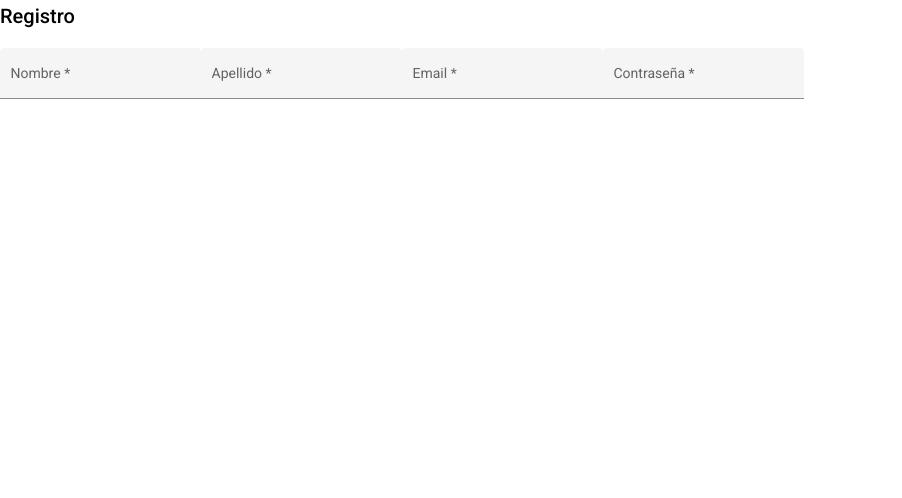
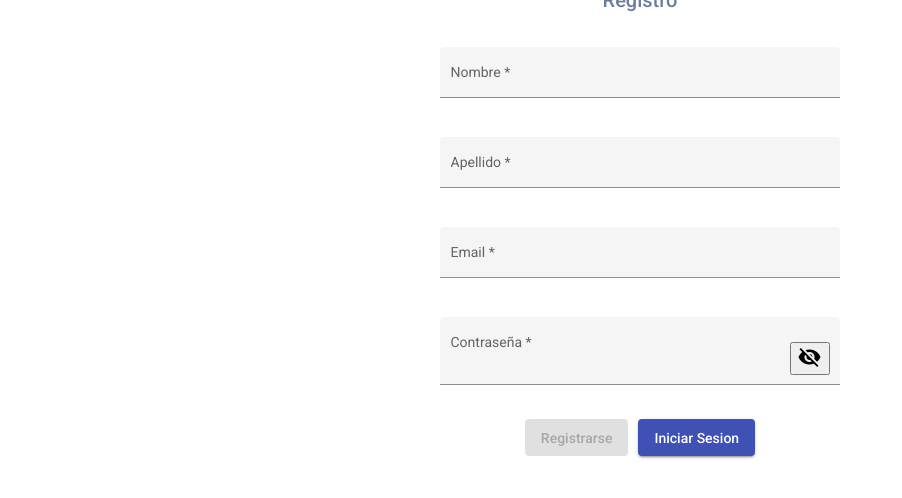
Before and after one commit to dianalleon/PruebaFrontendGopenux, an Angular app: page /auth/login in a window 1280 px wide. Both pictures are taken after a click on the button "Registrarse". Shown: the top 498 px of the page, without its empty margins (0-902 px from the left). Built offline with nearby package versions, Linux system fonts and the light colour scheme.

Commit message:
enviando datos del registro login admin y user

```diff
--- a/src/app/platform/auth/login/login.component.html
+++ b/src/app/platform/auth/login/login.component.html
@@ -22,8 +22,8 @@
     </mat-error>
   </mat-form-field>
 
-  <div class="buttons" class="buttons">
+  <div class="buttons">
     <button mat-raised-button class="btn-save" color="primary" type="submit">Iniciar Sesion</button>
-    <button mat-raised-button class="btn-register" type="button" routerLink="/auth/register/ROLE_USER"><a>Registrarse</a></button>
+    <button mat-raised-button class="btn" type="button" routerLink="/auth/register/ROLE_USER"><a>Registrarse</a></button>
   </div>
 </form>
--- a/src/app/platform/auth/login/login.component.scss
+++ b/src/app/platform/auth/login/login.component.scss
@@ -17,14 +17,6 @@ body{
   font-family: 'Cormorant Garamond', serif;
 }
 
-h2{
-  align-items: center;
-  font-family: 'Nunito', sans-serif;
-  font-size: 24px;
-  font-weight: bold;
-  color:#6a7da0;
-}
-
   .mat-form-field {
     width: 100%;
   }
@@ -34,36 +26,36 @@ h2{
   padding: 5px 10px;
 }
 
-.visible {
-  display: inline-flex;
-  width: 100%;
-  justify-content: space-between;
-}
+//.visible {
+//  display: inline-flex;
+//  width: 100%;
+//  justify-content: space-between;
+//}
 
-.btn-save {
-  border-radius: 4px;
-  background-color: #43598a;
-  cursor: pointer;
-  border: none;
-  outline: none;
-}
-
-.btn-save mat-icon {
-  padding:5px;
-  color: white;
-}
-
-.buttons {
-  display: flex;
-  gap:10px;
-}
-
-.btn-close{
-  background-color: #c0c7c2;
-  border-radius: 4px;
-  cursor: pointer;
-  border: none;
-  outline: none;
-  color: white;
-  padding:5px;
-}
+//.buttons {
+//  display: flex;
+//  gap:10px;
+//}
+//
+//.btn-save {
+//  border-radius: 4px;
+//  background-color: #43598a;
+//  cursor: pointer;
+//  border: none;
+//  outline: none;
+//}
+//
+//.btn-save mat-icon {
+//  padding:5px;
+//  color: white;
+//}
+//
+//.btn{
+//  background-color: #c0c7c2;
+//  border-radius: 4px;
+//  cursor: pointer;
+//  border: none;
+//  outline: none;
+//  color: white;
+//  padding:5px;
+//}
--- a/src/app/platform/auth/register-admin/register-admin.component.html
+++ b/src/app/platform/auth/register-admin/register-admin.component.html
@@ -1 +1 @@
-<app-form-register></app-form-register>
+<app-form-register (formDatos)="registerAdmin($event)"></app-form-register>
--- a/src/app/platform/auth/register-admin/register-admin.component.ts
+++ b/src/app/platform/auth/register-admin/register-admin.component.ts
@@ -1,15 +1,16 @@
 import { Component, OnInit } from '@angular/core';
+import {AuthService} from "../../services/auth.service";
 
 @Component({
   selector: 'app-register-admin',
   templateUrl: './register-admin.component.html',
   styleUrls: ['./register-admin.component.scss']
 })
-export class RegisterAdminComponent implements OnInit {
+export class RegisterAdminComponent {
 
-  constructor() { }
+  constructor(private auth: AuthService) { }
 
-  ngOnInit(): void {
+  registerAdmin(user: any){
+    this.auth.registerTechnical(user);
   }
-
 }
--- a/src/app/platform/auth/register-user/register-user.component.html
+++ b/src/app/platform/auth/register-user/register-user.component.html
@@ -1 +1 @@
-<app-form-register></app-form-register>
+<app-form-register (formDatos)="registerUser($event)"></app-form-register>
--- a/src/app/platform/auth/register-user/register-user.component.ts
+++ b/src/app/platform/auth/register-user/register-user.component.ts
@@ -1,4 +1,5 @@
 import { Component, OnInit } from '@angular/core';
+import {AuthService} from "../../services/auth.service";
 
 @Component({
   selector: 'app-register-user',
@@ -7,9 +8,12 @@ import { Component, OnInit } from '@angular/core';
 })
 export class RegisterUserComponent implements OnInit {
 
-  constructor() { }
+  constructor(private auth: AuthService) { }
 
   ngOnInit(): void {
   }
 
+  registerUser(user: any){
+    this.auth.registerCitizen(user);
+  }
 }
--- a/src/app/platform/components/form-register/form-register.component.html
+++ b/src/app/platform/components/form-register/form-register.component.html
@@ -1,27 +1,40 @@
-<form [formGroup]="form" (ngSubmit)="onSubmit()">
+<form [formGroup]="form" (ngSubmit)="onSubmit()" class="form">
   <h2>Registro</h2>
 
-  <mat-form-field appearance="fill">
+  <mat-form-field appearance="fill" class="col">
     <mat-label>Nombre</mat-label>
     <input matInput formControlName="name" placeholder="Ingrese su nombre">
     <mat-error *ngIf="form.get('name')?.hasError('required')">Su nombre es requerido</mat-error>
   </mat-form-field>
 
-  <mat-form-field appearance="fill">
+  <mat-form-field appearance="fill" class="col">
     <mat-label>Apellido</mat-label>
     <input matInput formControlName="lastName" placeholder="Ingrese su apellido">
     <mat-error *ngIf="form.get('lastName')?.hasError('required')">Su apellido es requerido</mat-error>
   </mat-form-field>
 
-  <mat-form-field appearance="fill">
+  <mat-form-field appearance="fill" class="col">
     <mat-label>Email</mat-label>
     <input matInput formControlName="email" placeholder="Ingrese su correo">
     <mat-error *ngIf="form.get('email')?.hasError('required')">El correo electrónico es requerido</mat-error>
+    <mat-error *ngIf="form.get('email')?.hasError('email')">Su correo no es valido</mat-error>
   </mat-form-field>
 
   <mat-form-field appearance="fill" class="col" >
     <mat-label>Contraseña</mat-label>
-    <input matInput formControlName="password" placeholder="Ingrese su contraseña" type="password" >
+    <div class="visible">
+      <input matInput [type]="hide ? 'password' : 'text'" formControlName="password"
+             placeholder="Ingrese su contraseña">
+      <button type="button" class="edit" (click)="toggleVisibility()"><mat-icon>{{ hide ? 'visibility_off' : 'visibility' }}</mat-icon></button>
+    </div>
     <mat-error *ngIf="form.get('password')?.hasError('required')">Su contraseña es requerido</mat-error>
+    <mat-error *ngIf="form.get('password')?.hasError('pattern')">
+      La contraseña debe tener al menos 8 caracteres, una mayúscula, una minúscula y un carácter especial.
+    </mat-error>
   </mat-form-field>
+
+  <div class="buttons" class="buttons">
+    <button mat-raised-button class="btn-save" type="submit"  [disabled]="form.invalid"><a>Registrarse</a></button>
+    <button mat-raised-button class="btn" color="primary" type="button" routerLink="/auth/login">Iniciar Sesion</button>
+  </div>
 </form>
--- a/src/app/platform/components/form-register/form-register.component.scss
+++ b/src/app/platform/components/form-register/form-register.component.scss
@@ -0,0 +1,27 @@
+body{
+  * {}
+  font-size: 16px;
+
+}
+
+.form{
+  display: flex;
+  flex-direction: column;
+  justify-content: center;
+  align-items: center;
+  gap: 10px;
+  height: 50vh;
+  max-width: 400px;
+  margin: auto;
+  padding: 20px;
+  font-family: 'Cormorant Garamond', serif;
+}
+
+.mat-form-field {
+  width: 100%;
+}
+
+.col {
+  border-radius: 4px;
+  padding: 5px 10px;
+}
--- a/src/app/platform/components/form-register/form-register.component.ts
+++ b/src/app/platform/components/form-register/form-register.component.ts
@@ -1,6 +1,6 @@
-import { Component, OnInit } from '@angular/core';
+import {Component, EventEmitter, OnInit, Output} from '@angular/core';
 import {FormBuilder, FormGroup, Validators} from "@angular/forms";
-import {AuthService} from "../../services/auth.service";
+import {ActivatedRoute} from "@angular/router";
 
 @Component({
   selector: 'app-form-register',
@@ -9,24 +9,33 @@ import {AuthService} from "../../services/auth.service";
 })
 export class FormRegisterComponent implements OnInit {
 
+  @Output() formDatos: EventEmitter<FormGroup> = new EventEmitter<FormGroup>();
   form!: FormGroup;
-  constructor(private formBuilder: FormBuilder, private auth: AuthService) { }
+  hide: boolean = true;
+  constructor(private formBuilder: FormBuilder, private route: ActivatedRoute) { }
 
   ngOnInit(): void {
     this.initForm();
+  }
+
+  toggleVisibility(): void {
+    this.hide = !this.hide;
   }
 
   initForm(): void {
     this.form = this.formBuilder. group({
       name: ['', Validators.required],
       lastName: ['', Validators.required],
-      email: ['', Validators.required, Validators.email],
-      password: ['', Validators.required],
+      email: ['', [Validators.required, Validators.email]],
+      password: ['', [Validators.required, Validators.pattern(/^(?=.*[a-z])(?=.*[A-Z])(?=.*\d)(?=.*[@$!%?&])[A-Za-z\d@$!%?&]{8,}$/)]],
     })
   }
 
   onSubmit(){
-    //consumir los parametros de la ruta para el rol
-    // this.form.roles.value = "ROLE_ADMIN";
+    this.route.url.subscribe(urlSegments => {
+      const roles:string = urlSegments[urlSegments.length - 1].path;
+      this.form.addControl('roles', this.formBuilder.control(roles))
+    });
+    this.formDatos.emit(this.form.value);
   }
 }
--- a/src/app/platform/services/auth.service.ts
+++ b/src/app/platform/services/auth.service.ts
@@ -25,6 +25,7 @@ export class AuthService {
   }
 
   registerCitizen(body: User){
+    console.log(body)
     this.http.post<User>(this.apiUrl + `/api/register-user/citizen`, body).subscribe((userRegister: User) => {
       console.log(userRegister)
       this.router.navigateByUrl('/auth/login')
@@ -32,6 +33,7 @@ export class AuthService {
   }
 
   registerTechnical(body: User): void {
+    console.log(body)
     this.http.post<User>(this.apiUrl + `/api/register-user/technical`, body).subscribe((userRegister: User): void => {
       console.log(userRegister)
       this.router.navigateByUrl('/auth/login')
--- a/src/styles.scss
+++ b/src/styles.scss
@@ -2,3 +2,45 @@
 
 html, body { height: 100%; }
 body { margin: 0; font-family: Roboto, "Helvetica Neue", sans-serif; }
+
+h2{
+  align-items: center;
+  font-family: 'Nunito', sans-serif;
+  font-size: 24px;
+  font-weight: bold;
+  color:#6a7da0;
+}
+
+.visible {
+  display: inline-flex;
+  width: 100%;
+  justify-content: space-between;
+}
+
+.buttons {
+  display: flex;
+  gap:10px;
+}
+
+.btn-save {
+  border-radius: 4px;
+  background-color: #43598a;
+  cursor: pointer;
+  border: none;
+  outline: none;
+}
+
+.btn-save mat-icon {
+  padding:5px;
+  color: white;
+}
+
+.btn{
+  background-color: #c0c7c2;
+  border-radius: 4px;
+  cursor: pointer;
+  border: none;
+  outline: none;
+  color: white;
+  padding:5px;
+}
```
Also changed, not shown: src/app/platform/components/components.module.ts (+7 -5 lines).
